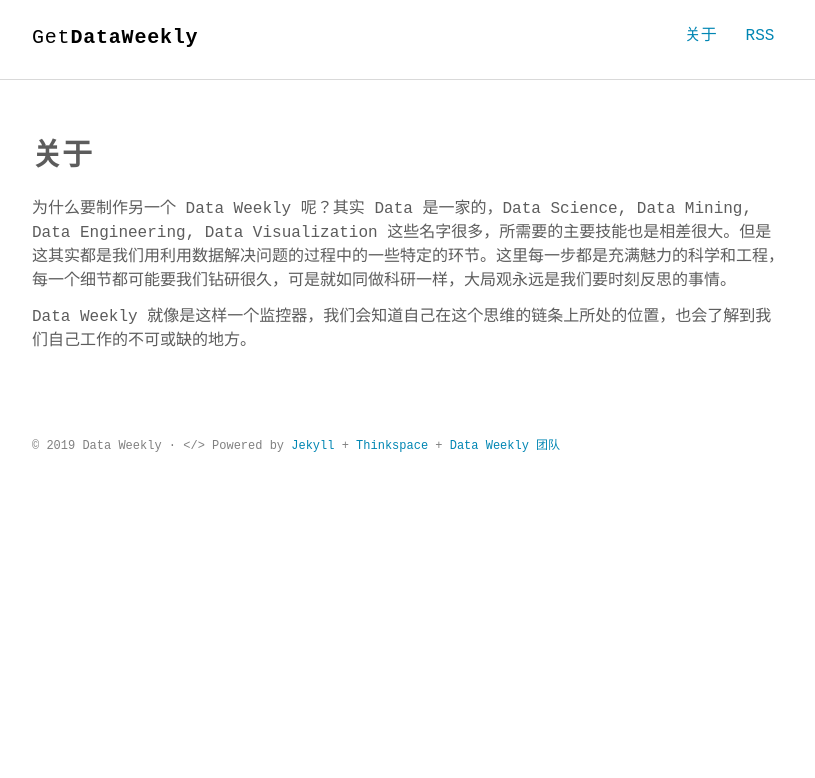
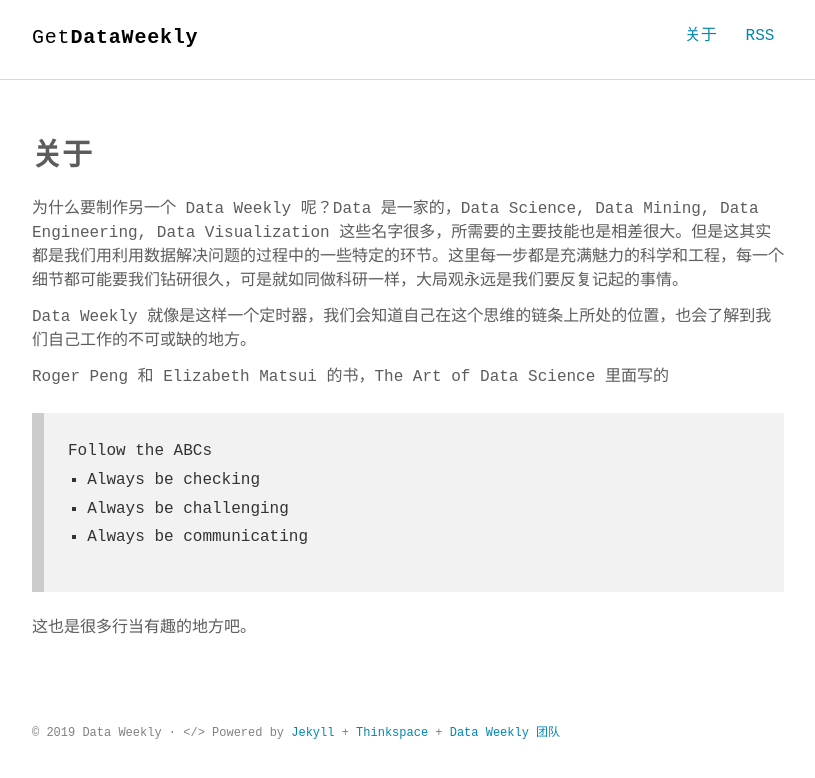
Before and after one commit to data-com/data-com.github.io, a Jekyll site: the page built from about.md, in a window 1280 px wide. Shown: the top 778 px of the page, without its empty margins (232-1047 px from the left). Built offline with Jekyll 4.4.1, drawn with Linux system fonts in a browser that asks for light colours; some web fonts are replaced.

Commit message:
more about

```diff
--- a/about.md
+++ b/about.md
@@ -4,6 +4,16 @@
 permalink: /about/
 ---
 
-为什么要制作另一个 Data Weekly 呢？其实 Data 是一家的，Data Science, Data Mining, Data Engineering, Data Visualization 这些名字很多，所需要的主要技能也是相差很大。但是这其实都是我们用利用数据解决问题的过程中的一些特定的环节。这里每一步都是充满魅力的科学和工程，每一个细节都可能要我们钻研很久，可是就如同做科研一样，大局观永远是我们要时刻反思的事情。
+为什么要制作另一个 Data Weekly 呢？Data 是一家的，Data Science, Data Mining, Data Engineering, Data Visualization 这些名字很多，所需要的主要技能也是相差很大。但是这其实都是我们用利用数据解决问题的过程中的一些特定的环节。这里每一步都是充满魅力的科学和工程，每一个细节都可能要我们钻研很久，可是就如同做科研一样，大局观永远是我们要反复记起的事情。
 
-Data Weekly 就像是这样一个监控器，我们会知道自己在这个思维的链条上所处的位置，也会了解到我们自己工作的不可或缺的地方。
+Data Weekly 就像是这样一个定时器，我们会知道自己在这个思维的链条上所处的位置，也会了解到我们自己工作的不可或缺的地方。
+
+Roger Peng 和
+Elizabeth Matsui 的书，The Art of Data Science 里面写的
+
+> Follow the ABCs
+> 1. Always be checking
+> 2. Always be challenging
+> 3. Always be communicating
+
+这也是很多行当有趣的地方吧。
```
